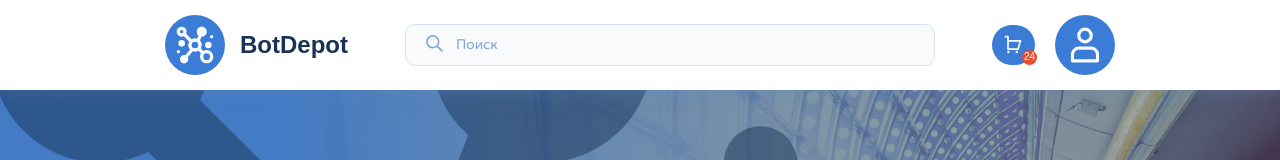
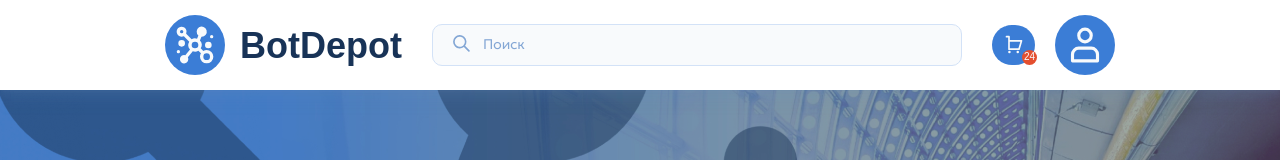
Before and after one commit to Marketplace-telegram-bots-for-transport/frontend, a React (Create React App) app: page / in a window 1280 px wide. Shown: the top 160 px of the page. Built offline with nearby package versions, Linux system fonts and the light colour scheme.

Commit message:
chore(delete gh-pages): delete gh-pages

```diff
--- a/package.json
+++ b/package.json
@@ -1,7 +1,6 @@
 {
   "name": "frontend",
   "version": "0.1.0",
-  "homepage": "https://marketplace-telegram-bots-for-transport.github.io/frontend-gh-pages",
   "private": true,
   "dependencies": {
     "@testing-library/jest-dom": "^5.17.0",
@@ -19,8 +18,6 @@
     "web-vitals": "^2.1.4"
   },
   "scripts": {
-    "predeploy": "npm run build",
-    "deploy": "gh-pages -d build",
     "start": "react-scripts start",
     "build": "react-scripts build",
     "test": "react-scripts test",
@@ -96,7 +93,6 @@
     "eslint-plugin-prettier": "^5.0.0",
     "eslint-plugin-react": "^7.33.2",
     "eslint-plugin-react-hooks": "^4.6.0",
-    "gh-pages": "^6.0.0",
     "husky": "^8.0.3",
     "lint-staged": "^14.0.1",
     "prettier": "^3.0.3",
--- a/src/components/Header/Header.module.scss
+++ b/src/components/Header/Header.module.scss
@@ -36,8 +36,8 @@
     }
     &_title {
       @include text(
+        $font-h2-60,
         $weight-600,
-        $font-h2-60,
         $line-height-h2,
         $color-blue-dark-title
       );
```
Also changed, not shown: 1 other file (tests, documents, lock files or other folders).
